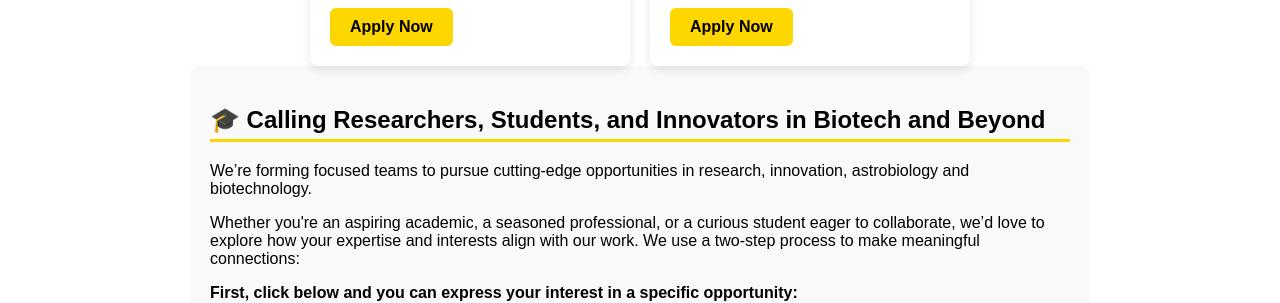
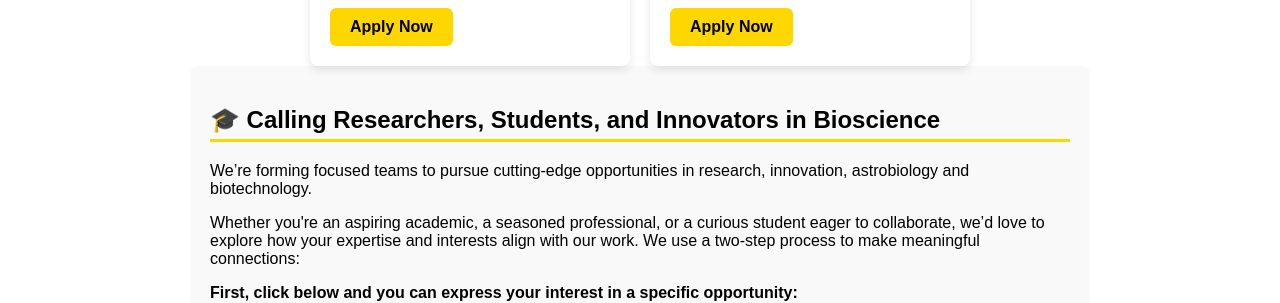
Before and after one commit to mmutondo/mmutondo.github.io, a Jekyll site: the page opencalls.html, which Jekyll copies as it is, in a window 1280 px wide. Shown: the part 996-1299 px from the top of the page. Built offline with Jekyll 4.4.1, drawn with Linux system fonts in a browser that asks for light colours.

Commit message:
Update opencalls.html

```diff
--- a/opencalls.html
+++ b/opencalls.html
@@ -242,7 +242,7 @@
     <section>
 
         <section style="font-family: Arial, sans-serif; padding: 20px; background-color: #f9f9f9; border-radius: 8px;">
-  <h2>🎓 Calling Researchers, Students, and Innovators in Biotech and Beyond</h2>
+  <h2>🎓 Calling Researchers, Students, and Innovators in Bioscience</h2>
   <p>We’re forming focused teams to pursue cutting-edge opportunities in research, innovation, astrobiology and biotechnology.</p>
     <p>Whether you're an aspiring academic, a seasoned professional, or a curious student eager to collaborate,
     we’d love to explore how your expertise and interests align with our work. We use a two-step process to make meaningful connections:</p>
```
